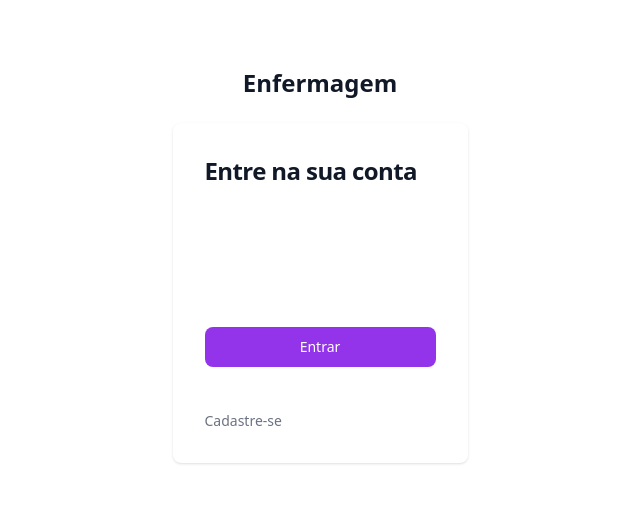
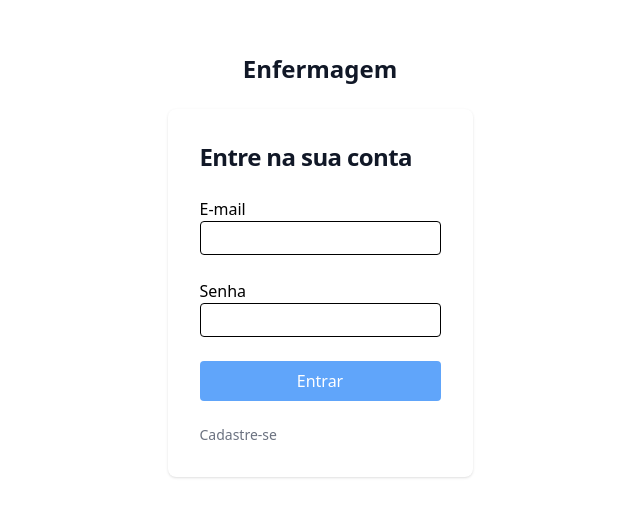
Before and after one commit to VictorAlvesFarias/React-Template, a React (Vite) app: page /login in a window 1280 px wide. Shown: the part 135-652 px from the top of the page, without its empty margins (320-960 px from the left). Built offline with nearby package versions, Linux system fonts and the light colour scheme.

Commit message:
New features added

```diff
--- a/src/App.jsx
+++ b/src/App.jsx
@@ -1,7 +1,6 @@
 import './App.css';
 import { BrowserRouter as Router, Route,Routes } from 'react-router-dom';
 import Home from './pages/Home';
-import Navbar from './containers/Navbar';
 import Login from './pages/Login';
 import Signup from './pages/Signup';
 import {AuthProvider} from './context/AuthContext';
@@ -12,7 +11,6 @@ function App() {
     <Router>
       <AuthProvider>
           <ToastContainer/>
-          <Navbar/>
             <div className="w-full h-full flex justify-center items-center">
               <Routes>
                 <Route path="login" element={<Login/>} />
--- /dev/null
+++ b/src/components/ErrorSpan.tsx
@@ -0,0 +1,9 @@
+import React from 'react'
+
+function ErrorSpan({error}) {
+  return (
+    error && <span className='text-red-400'>{error.message}</span>
+  )
+}
+
+export default ErrorSpan
--- /dev/null
+++ b/src/components/Gradientline.tsx
@@ -0,0 +1,9 @@
+import React from 'react'
+
+function Gradientline({from,to}) {
+  return (
+    <div className={['w-full h-[3px] mt-2 bg-gradient-to-',from,to].join(" ")}></div>
+  )
+}
+
+export default Gradientline
--- a/src/components/InputRoot.tsx
+++ b/src/components/InputRoot.tsx
@@ -1,10 +1,9 @@
 import React from 'react'
 
-function InputRoot({children,label,error}) {
+function InputRoot({children,error}) {
   return (
     <div className={'flex-col flex relative text-zinc-200'}>
         {children}
-        {error && <span className='text-red-400'>{error.message}</span>}
     </div>
   )
 }
--- /dev/null
+++ b/src/components/Modal.tsx
@@ -0,0 +1,36 @@
+import React, { useEffect, useState } from 'react'
+
+function Modal({ isOpen, children, timer, setClose }:any) {
+
+    const [style, setStyle] = useState("opacity-0")
+
+    const [opened, setOpened] = useState(false)
+
+    function handleOpen() {
+        setOpened(true)
+        setTimeout(() => {
+            setStyle("opacity-100")
+        }, timer);
+    }
+
+    function handleClose() {
+        setStyle("opacity-0")
+        setTimeout(() => {
+            setClose()
+            setOpened(false)
+        }, timer);
+    }
+
+    useEffect(() => {
+        isOpen ? handleOpen() : handleClose()
+    }, [isOpen])
+
+    return (
+        opened &&
+        <div className={'p-5 z-50 w-full top-0 flex items-center justify-center left-0 bg-opacity-55 h-screen fixed bg-black transition-all '+style + ` duration-[${timer}]`}>
+            {children}
+        </div>
+    )
+}
+
+export default Modal
--- /dev/null
+++ b/src/components/ToggleTheme.tsx
@@ -0,0 +1,60 @@
+import React, { useEffect, useState } from 'react';
+
+
+const ToggleTheme = () => {
+  const [isDarkmode, setIsDarkmode] = useState(false);
+
+  const darkIcon = (
+    <svg
+      xmlns="http://www.w3.org/2000/svg"
+      fill="none"
+      viewBox="0 0 24 24"
+      stroke="currentColor"
+    >
+      <path
+        strokeLinecap="round"
+        strokeLinejoin="round"
+        strokeWidth="2"
+        d="M20.354 15.354A9 9 0 018.646 3.646 9.003 9.003 0 0012 21a9.003 9.003 0 008.354-5.646z"
+      />
+    </svg>
+  );
+
+  const lightIcon = (
+    <svg
+      xmlns="http://www.w3.org/2000/svg"
+      fill="none"
+      viewBox="0 0 24 24"
+      stroke="currentColor"
+    >
+      <path
+        strokeLinecap="round"
+        strokeLinejoin="round"
+        strokeWidth="2"
+        d="M12 3v1m0 16v1m9-9h-1M4 12H3m15.364 6.364l-.707-.707M6.343 6.343l-.707-.707m12.728 0l-.707.707M6.343 17.657l-.707.707M16 12a4 4 0 11-8 0 4 4 0 018 0z"
+      />
+    </svg>
+  );
+
+
+
+  function handleToggle() {
+    setIsDarkmode(!isDarkmode)
+    isDarkmode ? document.documentElement.classList.remove('dark') : document.documentElement.classList.add('dark')
+  }
+
+  return (
+    <button
+      className="rounded-full w-10 bg-white dark:bg-zinc-700 flex items-center transition duration-300 focus:outline-none shadow"
+      onClick={handleToggle}
+    >
+      <div
+        className={(isDarkmode? '-translate-x-2 bg-gradient-to-r from-zinc-700 to-violet-800 ':'bg-gradient-to-r from-rose-400 to-violet-600 translate-x-full ')+"w-6 h-6 relative rounded-full transition duration-500 transform  -translate-x-2 p-1 text-white"}
+      >
+        {isDarkmode ? darkIcon : lightIcon}
+      </div>
+    </button>
+  );
+};
+
+export default ToggleTheme;
--- /dev/null
+++ b/src/containers/Form.tsx
@@ -0,0 +1,15 @@
+import { zodResolver } from '@hookform/resolvers/zod';
+import React from 'react'
+import { useForm } from 'react-hook-form';
+import { z } from 'zod';
+
+function Form({children, submit}) {
+
+    return (
+        <form onSubmit={submit} className="space-y-4 md:space-y-6" action="#">
+            {children}
+        </form>
+    )
+}
+
+export default Form
--- a/src/pages/Login.tsx
+++ b/src/pages/Login.tsx
@@ -1,12 +1,12 @@
 import React, { useContext, useState } from 'react'
-import { Link, useNavigate } from 'react-router-dom'
+import {Link } from 'react-router-dom'
 import { z } from 'zod'
 import { useForm } from 'react-hook-form'
 import { AuthContext } from '../context/AuthContext'
-import Loading from '../components/Loading'
 import { zodResolver } from "@hookform/resolvers/zod"
-import Input from '../components/Input'
-import InputRoot from '../components/InputRoot'
+import InputDefault from '../styled-components/InputDefault'
+import ButtonDefault from '../styled-components/ButtonDefault'
+import Form from '../containers/Form'
 
 function Login() {
 
@@ -47,23 +47,14 @@ function Login() {
             <h1 className="text-xl font-bold leading-tight tracking-tight text-gray-900 md:text-2xl dark:text-white">
               Entre na sua conta
             </h1>
-            <form onSubmit={handleSubmit(handleSingIn)} className="space-y-4 md:space-y-6" action="#">
-              <InputRoot label={"E-Mail"} error={errors.email}>
-                <Input register={register('email')} />
-              </InputRoot>
-              <InputRoot label={"Senha"} error={errors.password}>
-                <Input register={register('password')} />
-              </InputRoot>
-              <div className="h-20 flex justify-center items-center">
-                {loginLoading ?
-                  <Loading visible={true} className={"w-10 h-10"}></Loading> :
-                  <button type="submit" className="w-full bg-purple-600 text-white bg-primary-600 hover:bg-primary-700 focus:ring-4 focus:outline-none focus:ring-primary-300 font-medium rounded-lg text-sm px-5 py-2.5 text-center dark:bg-primary-600 dark:hover:bg-primary-700 dark:focus:ring-primary-800">Entrar</button>
-                }
-              </div>
-              <p className="text-sm font-light text-gray-500 dark:text-gray-400">
-                <Link to="/signup" className="font-medium text-primary-600 hover:underline dark:text-primary-500">Cadastre-se</Link>
-              </p>
-            </form>
+            <Form submit={handleSubmit(handleSingIn)}>
+                <InputDefault register={register('email')} errors={errors.email} label={'E-mail'}/>
+                <InputDefault register={register('password')} errors={errors.password} label={'Senha'}/>
+                <ButtonDefault loading={loginLoading} >Entrar</ButtonDefault>
+                <p className="text-sm font-light text-gray-500 dark:text-gray-400">
+                  <Link to="/signup" className="font-medium text-primary-600 hover:underline dark:text-primary-500">Cadastre-se</Link>
+                </p>
+            </Form>
           </div>
         </div>
       </div>
--- /dev/null
+++ b/src/styled-components/ButtonDefault.tsx
@@ -0,0 +1,19 @@
+import React from 'react'
+import Button from '../components/Button'
+import Loading from '../components/Loading'
+
+function ButtonDefault({loading,children}) {
+
+  return (
+    <Button
+        className="bg-blue-400 w-full p-2 rounded text-white  hover:shadow-md transition-all"
+        loading={loading}
+        loadingComponent={
+        <Loading visible={true} className={"w-10 h-10"}/>}
+    >
+        {children}
+    </Button>
+  )
+}
+
+export default ButtonDefault
--- /dev/null
+++ b/src/styled-components/InputDefault.tsx
@@ -0,0 +1,17 @@
+import React from 'react'
+import InputRoot from '../components/InputRoot'
+import Input from '../components/Input'
+import ErrorSpan from '../components/ErrorSpan'
+import Label from '../components/Label'
+
+function InputDefault({register,errors,label}) {
+  return (
+    <InputRoot error={errors}>
+        <Label className="text-black" >{label}</Label>
+        <Input className="rounded border border-black text-black indent-1 p-1" register={register} />
+        <ErrorSpan error={errors}/>
+    </InputRoot>
+  )
+}
+
+export default InputDefault
```
Also changed, not shown: src/styled-components/_.tsx (deleted).
